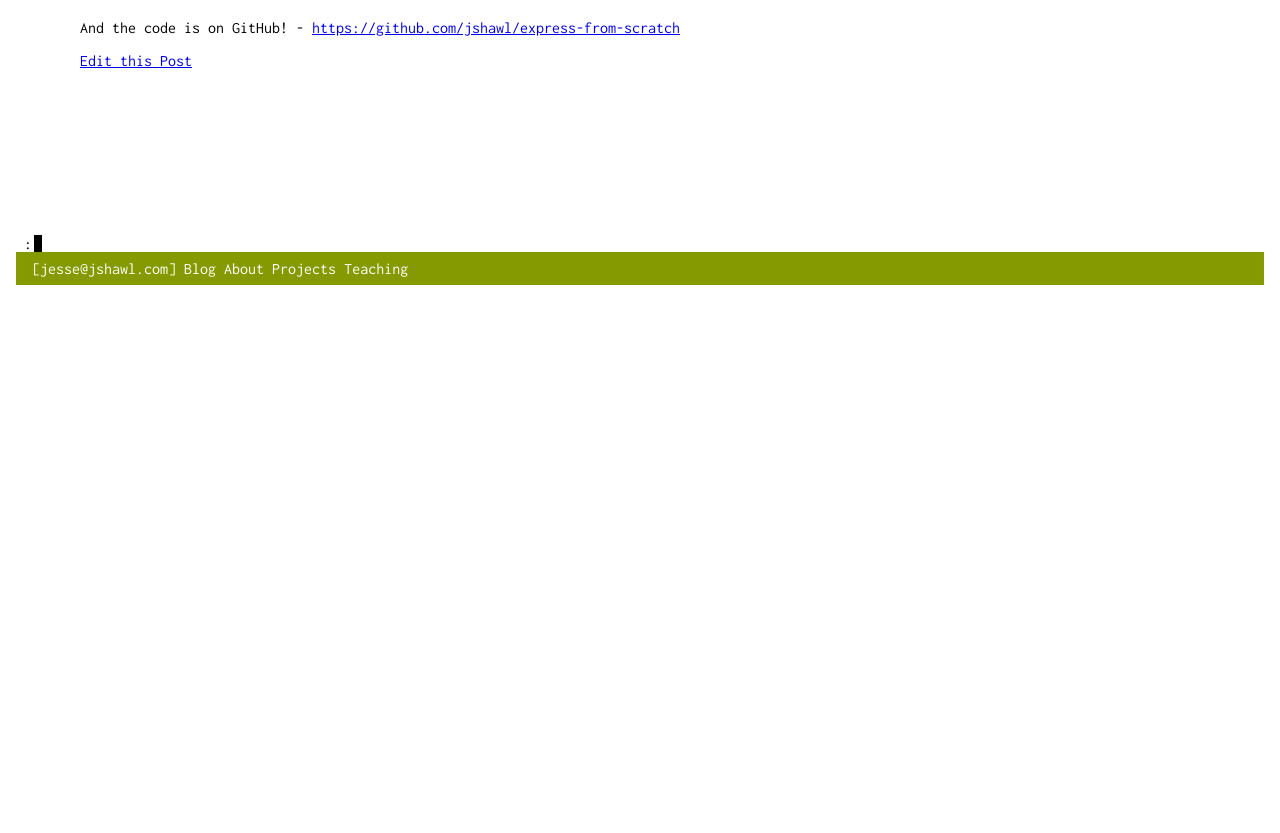
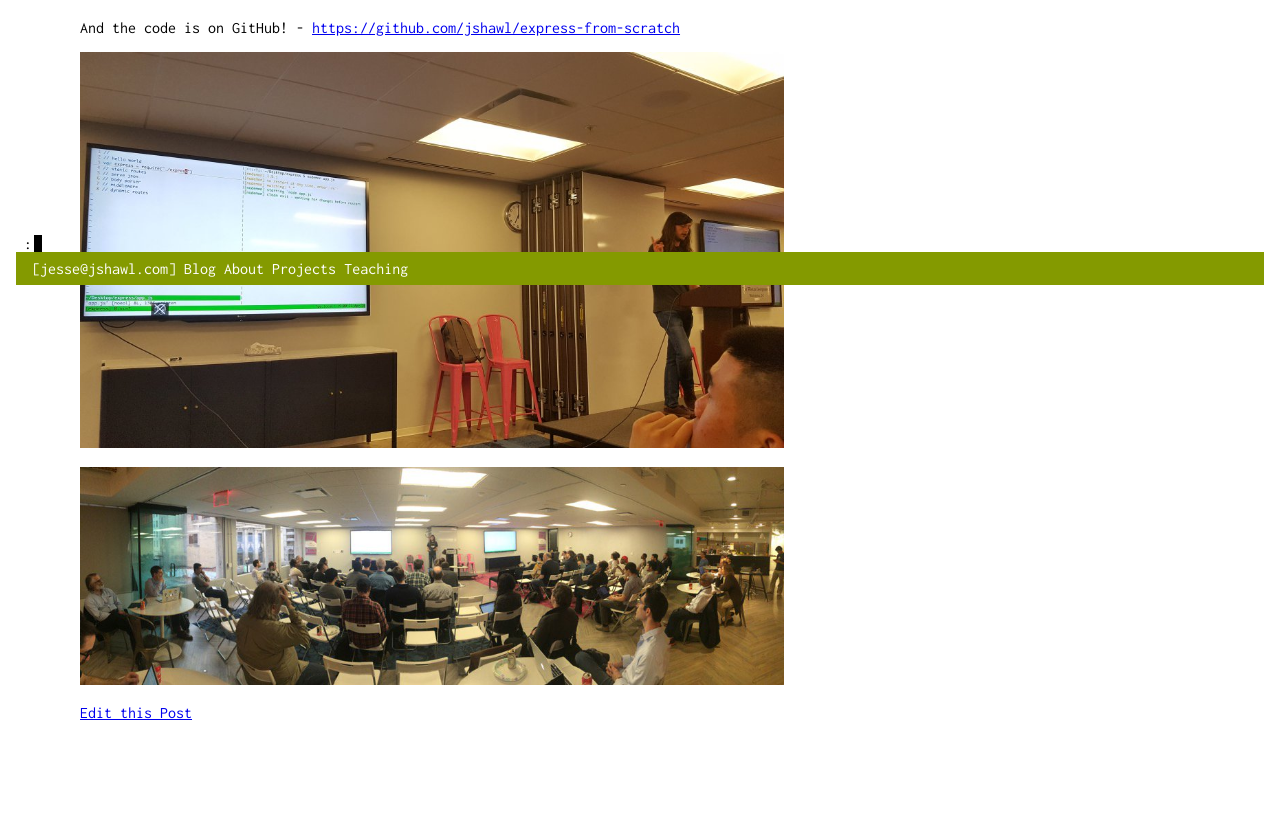
Before and after one commit to jshawl/jesse.sh, a Jekyll site: the page built from _posts/2016-04-20-express-from-scratch.md, in a window 1280 px wide. Shown: the part 599-1432 px from the top of the page. Built offline with Jekyll 4.4.1, drawn with Linux system fonts in a browser that asks for light colours; comment, search, counter and statistics services are not loaded; before the commit the page ends 916 px from its top, so only the background shows below that.

Commit message:
add images

```diff
--- a/_posts/2016-04-20-express-from-scratch.md
+++ b/_posts/2016-04-20-express-from-scratch.md
@@ -7,3 +7,7 @@ Here's a pre-recorded screencast of a talk I gave at the [NodeDC Meetup](http://
 <iframe src="https://player.vimeo.com/video/163548396" width="640" height="400" frameborder="0" webkitallowfullscreen mozallowfullscreen allowfullscreen></iframe>
 
 And the code is on GitHub! - <https://github.com/jshawl/express-from-scratch>
+
+![](/img/express-1.jpg)
+
+![](/img/express-2.jpg)
```
Also changed, not shown: img/express-1.jpg (added), img/express-2.jpg (added).
